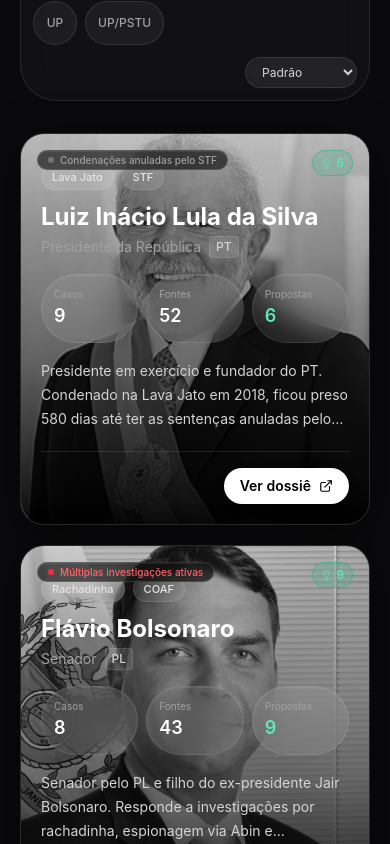
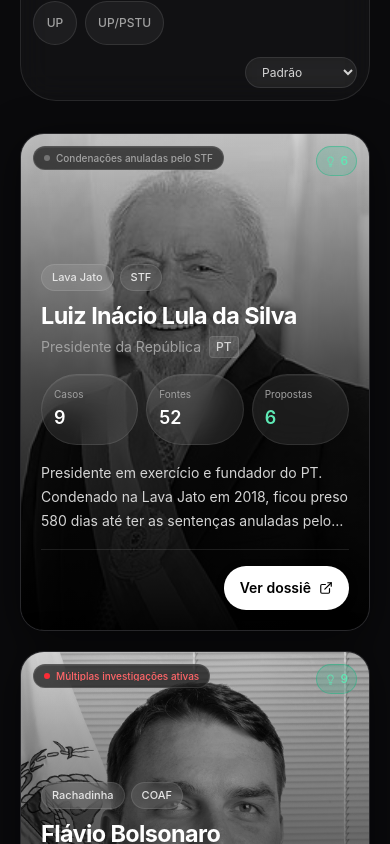
Before and after one commit to drigorleite/dossieficando, a React (Vite) app: page / in a window 390 px wide. Shown: the part 1320-2164 px from the top of the page. Built offline with nearby package versions, Linux system fonts and the light colour scheme.

Commit message:
Improve responsive candidate card layout

```diff
--- a/src/components/CandidateCard.jsx
+++ b/src/components/CandidateCard.jsx
@@ -14,83 +14,83 @@
 export default function CandidateCard({ candidate, onOpen }) {
   const modular = modularCandidates.find((m) => m.slug === candidate.slug);
   const proposalCount = modular?.proposals?.length ?? 0;
-  const { dot, text, icon: RiskIcon } = riskAccent(candidate.riskLevel);
+  const { dot, text } = riskAccent(candidate.riskLevel);
 
   return (
     <motion.button
       layoutId={`candidate-${candidate.slug}`}
       onClick={() => onOpen(candidate)}
-      whileHover={{ y: -6 }}
-      whileTap={{ scale: 0.98 }}
-      className="group relative min-h-97.5 w-full overflow-hidden rounded-3xl border border-white/10 text-left outline-none transition-all duration-300 focus-visible:ring-2 focus-visible:ring-white/40"
+      whileHover={{ y: -4 }}
+      whileTap={{ scale: 0.985 }}
+      className="group relative min-h-[31rem] w-full min-w-0 overflow-hidden rounded-[1.5rem] border border-white/10 text-left outline-none transition-all duration-300 focus-visible:ring-2 focus-visible:ring-white/40 sm:min-h-[32rem] sm:rounded-3xl"
       style={{ background: 'rgba(18,18,22,0.95)', boxShadow: '0 8px 40px rgba(0,0,0,0.5), 0 1px 0 rgba(255,255,255,0.06) inset' }}
     >
-      {/* Background image */}
       <div className="absolute inset-0">
         <img
           src={candidate.image}
           alt={candidate.name}
           loading="lazy"
-          className="h-full w-full object-cover grayscale transition duration-700 group-hover:scale-105 group-hover:grayscale-0"
+          className="h-full w-full object-cover object-top grayscale transition duration-700 group-hover:scale-105 group-hover:grayscale-0"
         />
-        <div className="absolute inset-0" style={{ background: 'linear-gradient(to top, rgba(0,0,0,0.95) 0%, rgba(0,0,0,0.55) 40%, rgba(0,0,0,0.15) 100%)' }} />
-        {/* Specular top highlight */}
+        <div className="absolute inset-0" style={{ background: 'linear-gradient(to top, rgba(0,0,0,0.97) 0%, rgba(0,0,0,0.68) 48%, rgba(0,0,0,0.12) 100%)' }} />
         <div className="pointer-events-none absolute inset-x-0 top-0 h-20" style={{ background: 'linear-gradient(180deg, rgba(255,255,255,0.06) 0%, transparent 100%)' }} aria-hidden="true" />
       </div>
 
-      {/* Top badges */}
-      <div className="absolute left-4 right-4 top-4 z-10 flex items-start justify-between gap-2">
-        {/* Risk indicator */}
-        <div className="flex items-center gap-1.5 rounded-full border border-white/12 bg-black/60 px-2.5 py-1 backdrop-blur-md" style={{ boxShadow: '0 1px 0 rgba(255,255,255,0.06) inset' }}>
-          <span className={`h-1.5 w-1.5 rounded-full ${dot} shrink-0`} />
-          <span className={`text-[10px] font-medium ${text} leading-none`}>{candidate.riskLevel}</span>
+      <div className="absolute left-3 right-3 top-3 z-10 flex min-w-0 items-start justify-between gap-2 sm:left-4 sm:right-4 sm:top-4">
+        <div className="flex min-w-0 max-w-[calc(100%-3.25rem)] items-center gap-1.5 rounded-full border border-white/12 bg-black/65 px-2.5 py-1.5 backdrop-blur-md" style={{ boxShadow: '0 1px 0 rgba(255,255,255,0.06) inset' }}>
+          <span className={`h-1.5 w-1.5 shrink-0 rounded-full ${dot}`} />
+          <span className={`truncate text-[10px] font-medium leading-none ${text}`}>{candidate.riskLevel}</span>
         </div>
 
-        {/* Proposal count */}
         {proposalCount > 0 && (
-          <span className="inline-flex items-center gap-1 rounded-full border border-emerald-500/40 bg-emerald-500/15 px-2 py-1 text-xs font-medium text-emerald-300 backdrop-blur-md" style={{ boxShadow: '0 1px 0 rgba(52,211,153,0.08) inset' }}>
-            <Lightbulb size={11} />
+          <span className="inline-flex shrink-0 items-center gap-1 rounded-full border border-emerald-500/40 bg-emerald-500/15 px-2 py-1.5 text-xs font-medium text-emerald-300 backdrop-blur-md" style={{ boxShadow: '0 1px 0 rgba(52,211,153,0.08) inset' }}>
+            <Lightbulb size={11} aria-hidden="true" />
             {proposalCount}
           </span>
         )}
       </div>
 
-      <div className="relative flex h-full min-h-97.5 flex-col justify-end p-5 sm:p-6">
-        <div className="mb-3 flex flex-wrap gap-2">
+      <div className="relative flex h-full min-h-[31rem] min-w-0 flex-col justify-end p-4 pt-20 min-[390px]:p-5 min-[390px]:pt-20 sm:min-h-[32rem] sm:p-6 sm:pt-24">
+        <div className="mb-3 flex min-w-0 flex-wrap gap-1.5 sm:gap-2">
           {candidate.tags.slice(0, 2).map((tag) => (
             <Badge key={tag}>{tag}</Badge>
           ))}
         </div>
 
-        <h3 className="text-2xl font-bold leading-tight text-white">{candidate.name}</h3>
-        <div className="mt-1 flex items-center gap-2">
-          <p className="text-sm text-neutral-400">{candidate.role}</p>
-          <span className="rounded border border-white/10 bg-white/10 px-1.5 py-0.5 text-xs font-medium text-neutral-300">
+        <h3 className="break-words text-[clamp(1.35rem,6vw,1.75rem)] font-bold leading-[1.08] tracking-tight text-white">
+          {candidate.name}
+        </h3>
+
+        <div className="mt-2 flex min-w-0 flex-wrap items-center gap-2">
+          <p className="min-w-0 break-words text-sm leading-5 text-neutral-400">{candidate.role}</p>
+          <span className="shrink-0 rounded border border-white/10 bg-white/10 px-1.5 py-0.5 text-xs font-medium text-neutral-300">
             {candidate.party}
           </span>
         </div>
 
-        <div className="grid grid-cols-3 gap-2 py-4">
-          <div className="rounded-2xl border border-white/10 p-3 backdrop-blur-md" style={{ background: 'rgba(255,255,255,0.08)', boxShadow: '0 1px 0 rgba(255,255,255,0.06) inset' }}>
-            <p className="text-[10px] text-neutral-400">Casos</p>
-            <p className="text-lg font-semibold text-white">{candidate.cases}</p>
-          </div>
-          <div className="rounded-2xl border border-white/10 p-3 backdrop-blur-md" style={{ background: 'rgba(255,255,255,0.08)', boxShadow: '0 1px 0 rgba(255,255,255,0.06) inset' }}>
-            <p className="text-[10px] text-neutral-400">Fontes</p>
-            <p className="text-lg font-semibold text-white">{candidate.sources}</p>
-          </div>
-          <div className="rounded-2xl border border-white/10 p-3 backdrop-blur-md" style={{ background: 'rgba(255,255,255,0.08)', boxShadow: '0 1px 0 rgba(255,255,255,0.06) inset' }}>
-            <p className="text-[10px] text-neutral-400">Propostas</p>
-            <p className={`text-lg font-semibold ${proposalCount > 0 ? 'text-emerald-300' : 'text-neutral-500'}`}>
-              {proposalCount}
-            </p>
-          </div>
+        <div className="grid grid-cols-3 gap-1.5 py-4 min-[390px]:gap-2">
+          {[
+            ['Casos', candidate.cases, 'text-white'],
+            ['Fontes', candidate.sources, 'text-white'],
+            ['Propostas', proposalCount, proposalCount > 0 ? 'text-emerald-300' : 'text-neutral-500'],
+          ].map(([label, value, valueClass]) => (
+            <div
+              key={label}
+              className="min-w-0 rounded-xl border border-white/10 p-2.5 backdrop-blur-md min-[390px]:rounded-2xl min-[390px]:p-3"
+              style={{ background: 'rgba(255,255,255,0.08)', boxShadow: '0 1px 0 rgba(255,255,255,0.06) inset' }}
+            >
+              <p className="truncate text-[9px] text-neutral-400 min-[390px]:text-[10px]">{label}</p>
+              <p className={`mt-0.5 text-base font-semibold min-[390px]:text-lg ${valueClass}`}>{value}</p>
+            </div>
+          ))}
         </div>
 
-        <p className="line-clamp-3 text-sm leading-6 text-neutral-300">{candidate.summary}</p>
+        <p className="line-clamp-3 break-words text-[13px] leading-5 text-neutral-300 min-[390px]:text-sm min-[390px]:leading-6">
+          {candidate.summary}
+        </p>
 
-        <div className="mt-5 flex items-center justify-end border-t border-white/10 pt-4">
-          <span className="inline-flex items-center gap-2 rounded-full bg-white px-4 py-2 text-sm font-semibold text-black transition group-hover:bg-neutral-100" style={{ boxShadow: '0 2px 8px rgba(0,0,0,0.3)' }}>
+        <div className="mt-4 flex items-center justify-end border-t border-white/10 pt-4 sm:mt-5">
+          <span className="inline-flex min-h-11 items-center justify-center gap-2 rounded-full bg-white px-4 py-2 text-sm font-semibold text-black transition group-hover:bg-neutral-100" style={{ boxShadow: '0 2px 8px rgba(0,0,0,0.3)' }}>
             Ver dossiê <ExternalLink size={14} aria-hidden="true" />
           </span>
         </div>
```
